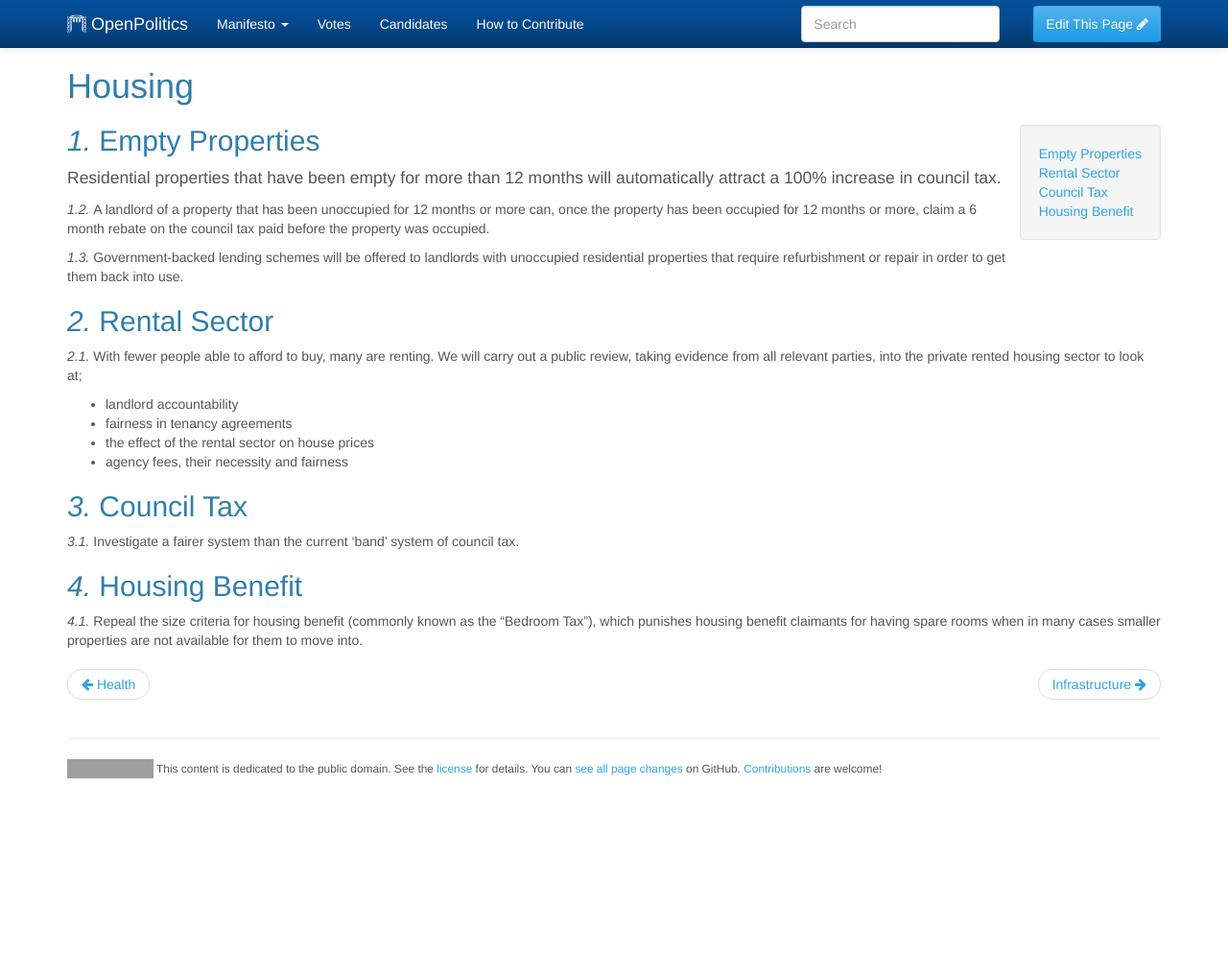
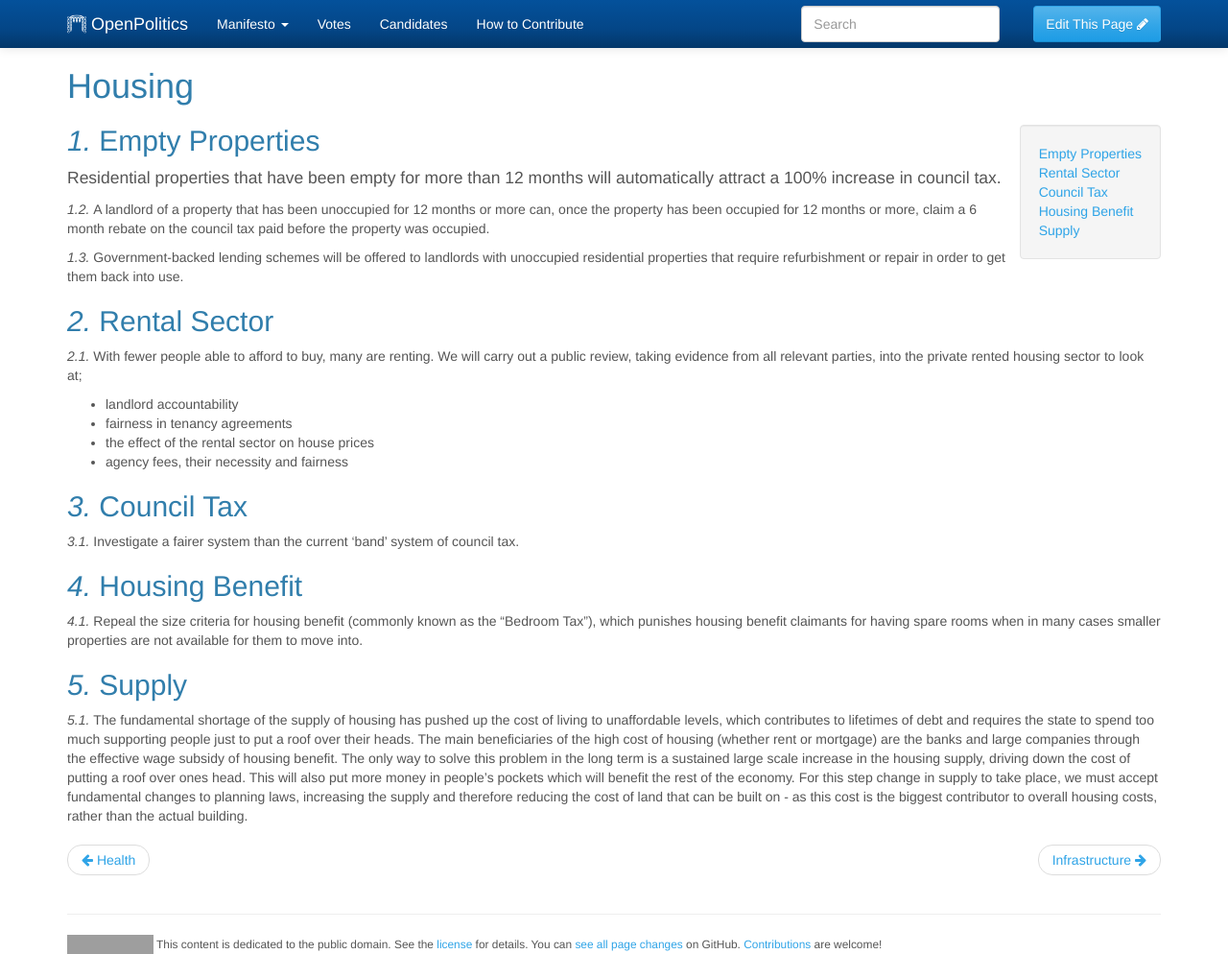
Before and after one commit to openpolitics/manifesto, a Jekyll site: the page built from manifesto/housing.md, in a window 1280 px wide and 994 px high. Shown: the whole window at 96% size. Built offline with Jekyll 4.4.1, drawn with Linux system fonts in a browser that asks for light colours; grey boxes are pictures that could not be loaded.

Commit message:
Update housing.md

```diff
--- a/manifesto/housing.md
+++ b/manifesto/housing.md
@@ -31,3 +31,9 @@ Investigate a fairer system than the current 'band' system of council tax.
 ## Housing Benefit
 
 Repeal the size criteria for housing benefit (commonly known as the "Bedroom Tax"), which punishes housing benefit claimants for having spare rooms when in many cases smaller properties are not available for them to move into.
+
+## Supply
+
+The fundamental shortage of the supply of housing has pushed up the cost of living to unaffordable levels, which contributes to lifetimes of debt and requires the state to spend too much supporting people just to put a roof over their heads. The main beneficiaries of the high cost of housing (whether rent or mortgage) are the banks and large companies through the effective wage subsidy of housing benefit.
+The only way to solve this problem in the long term is a sustained large scale increase in the housing supply, driving down the cost of putting a roof over ones head. This will also put more money in people's pockets which will benefit the rest of the economy.
+For this step change in supply to take place, we must accept fundamental changes to planning laws, increasing the supply and therefore reducing the cost of land that can be built on - as this cost is the biggest contributor to overall housing costs, rather than the actual building.
```
